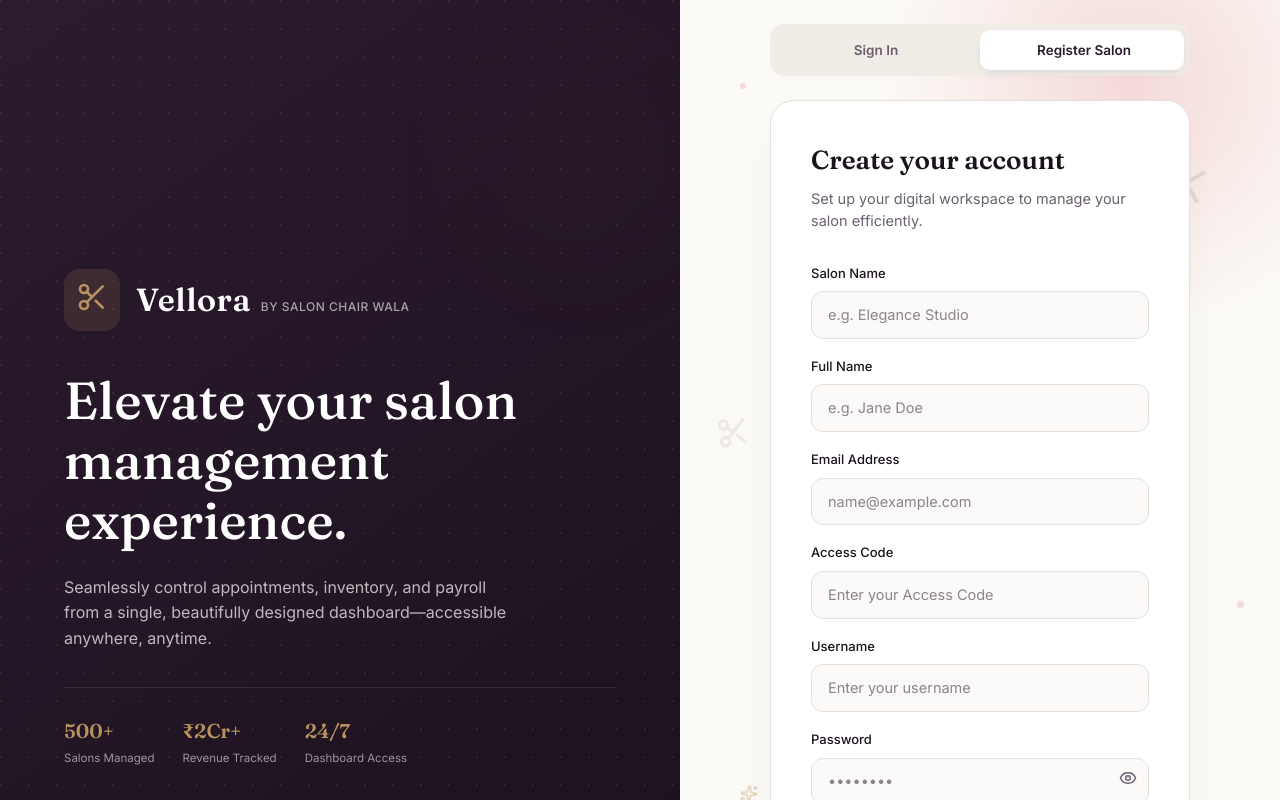
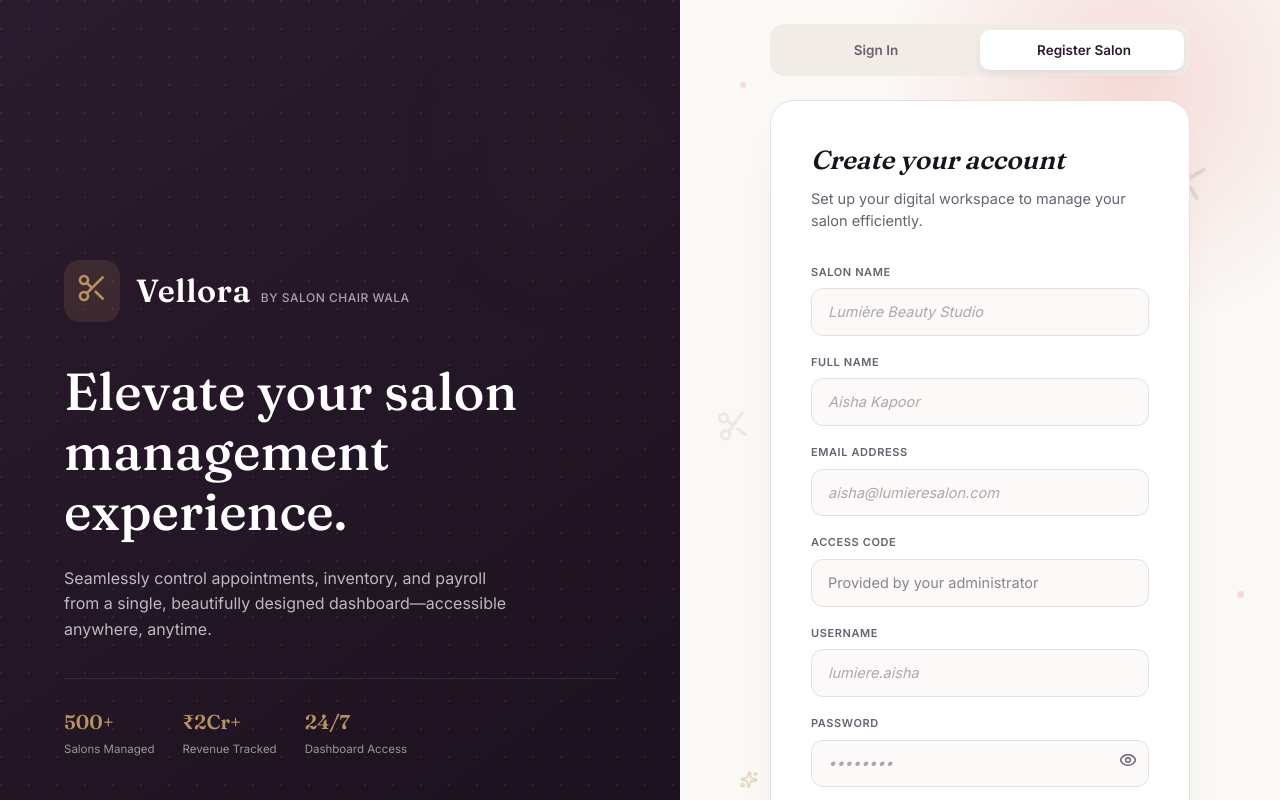
Before and after one commit to Samama73/Vellora, a Next.js app: page / in a window 1280 px wide. Both pictures are taken after a click on the button "Register Salon". Shown: the top 800 px of the page. Built offline with nearby package versions, Linux system fonts and the light colour scheme.

Commit message:
UI Updated

```diff
--- a/src/app/components/SalonManager.jsx
+++ b/src/app/components/SalonManager.jsx
@@ -51,6 +51,11 @@ function GlobalFonts() {
           box-shadow: 0 0 0 4px rgba(43, 27, 46, 0.08);
           background-color: #FFFFFF !important;
         }
+        .vellora-input::placeholder {
+          color: #B0A6AA !important;
+          opacity: 1;
+          font-style: italic;
+        }
         .vellora-btn:hover:not(:disabled) {
           background-color: ${C.plumHover} !important;
           transform: translateY(-2px) scale(1.02);
@@ -259,7 +264,7 @@ const iconBtn = { background: "transparent", border: "none", cursor: "pointer",
 function Field({ label, children }) {
   return (
     <div style={{ marginBottom: 18 }}>
-      <label style={{ display: "block", fontSize: 13, color: C.ink, marginBottom: 8, fontWeight: 500 }}>{label}</label>
+      <label style={{ display: "block", fontSize: 11, color: C.sub, marginBottom: 8, fontWeight: 600, textTransform: "uppercase", letterSpacing: 0.6 }}>{label}</label>
       {children}
     </div>
   );
@@ -559,7 +564,7 @@ function LoginScreen({ onAuthed }) {
           </div>
 
           <form onSubmit={submit} className="form-card-enter" style={{ width: "100%", background: C.card, borderRadius: 24, padding: "40px", border: `1px solid ${C.line}`, boxShadow: "0 24px 50px -20px rgba(43,27,46,0.08)" }}>
-            <h2 style={{ fontFamily: fontVoice, fontSize: 26, fontWeight: 600, color: C.ink, margin: "0 0 8px" }}>
+            <h2 style={{ fontFamily: fontVoice, fontSize: 26, fontWeight: 600, color: C.ink, margin: "0 0 8px", fontStyle: "italic" }}>
               {mode === "register" ? "Create your account" : "Welcome back"}
             </h2>
             <p style={{ color: C.sub, fontSize: 14.5, margin: "0 0 32px", lineHeight: 1.5 }}>
@@ -569,22 +574,22 @@ function LoginScreen({ onAuthed }) {
             {mode === "register" && (
               <>
                 <Field label="Salon Name">
-                  <input className="vellora-input" value={salonName} onChange={(e) => setSalonName(e.target.value)} placeholder="e.g. Elegance Studio" style={inputStyle} />
+                  <input className="vellora-input" value={salonName} onChange={(e) => setSalonName(e.target.value)} placeholder="Lumière Beauty Studio" style={inputStyle} />
                 </Field>
                 <Field label="Full Name">
-                  <input className="vellora-input" value={name} onChange={(e) => setName(e.target.value)} placeholder="e.g. Jane Doe" style={inputStyle} />
+                  <input className="vellora-input" value={name} onChange={(e) => setName(e.target.value)} placeholder="Aisha Kapoor" style={inputStyle} />
                 </Field>
                 <Field label="Email Address">
-                  <input className="vellora-input" type="email" value={email} onChange={(e) => setEmail(e.target.value)} placeholder="name@example.com" style={inputStyle} />
+                  <input className="vellora-input" type="email" value={email} onChange={(e) => setEmail(e.target.value)} placeholder="aisha@lumieresalon.com" style={inputStyle} />
                 </Field>
                 <Field label="Access Code">
-                  <input value={accessCode} onChange={(e) => setAccessCode(e.target.value)} placeholder="Enter your Access Code" style={inputStyle} />
+                  <input value={accessCode} onChange={(e) => setAccessCode(e.target.value)} placeholder="Provided by your administrator" style={inputStyle} />
                 </Field>
               </>
             )}
             <div className="field-fade-1">
               <Field label="Username">
-                <input className="vellora-input" value={username} onChange={(e) => setUsername(e.target.value)} placeholder="Enter your username" style={inputStyle} />
+                <input className="vellora-input" value={username} onChange={(e) => setUsername(e.target.value)} placeholder="lumiere.aisha" style={inputStyle} />
               </Field>
             </div>
             <div className="field-fade-2">
```
